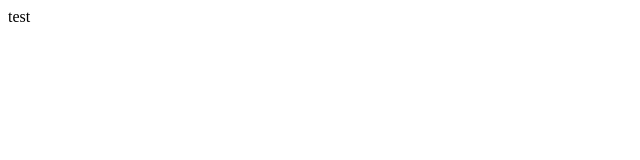
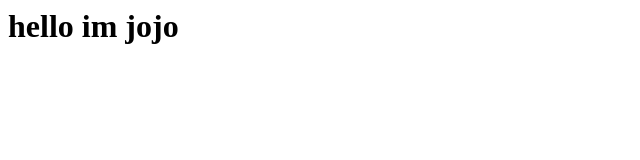
Before and after one commit to jdubzy/jdubzy.github.io, a plain HTML site: page index.html in a window 1280 px wide. Shown: the whole page, without its empty margins (0-640 px from the left). Drawn offline with Linux system fonts and the light colour scheme.

Commit message:
testing new code editor

```diff
--- a/index.html
+++ b/index.html
@@ -3,6 +3,5 @@
 	<head>
 	</head>
 	<body>
-		test
-	</body>
+		<h1>hello im jojo</h1>
 </html>
```
